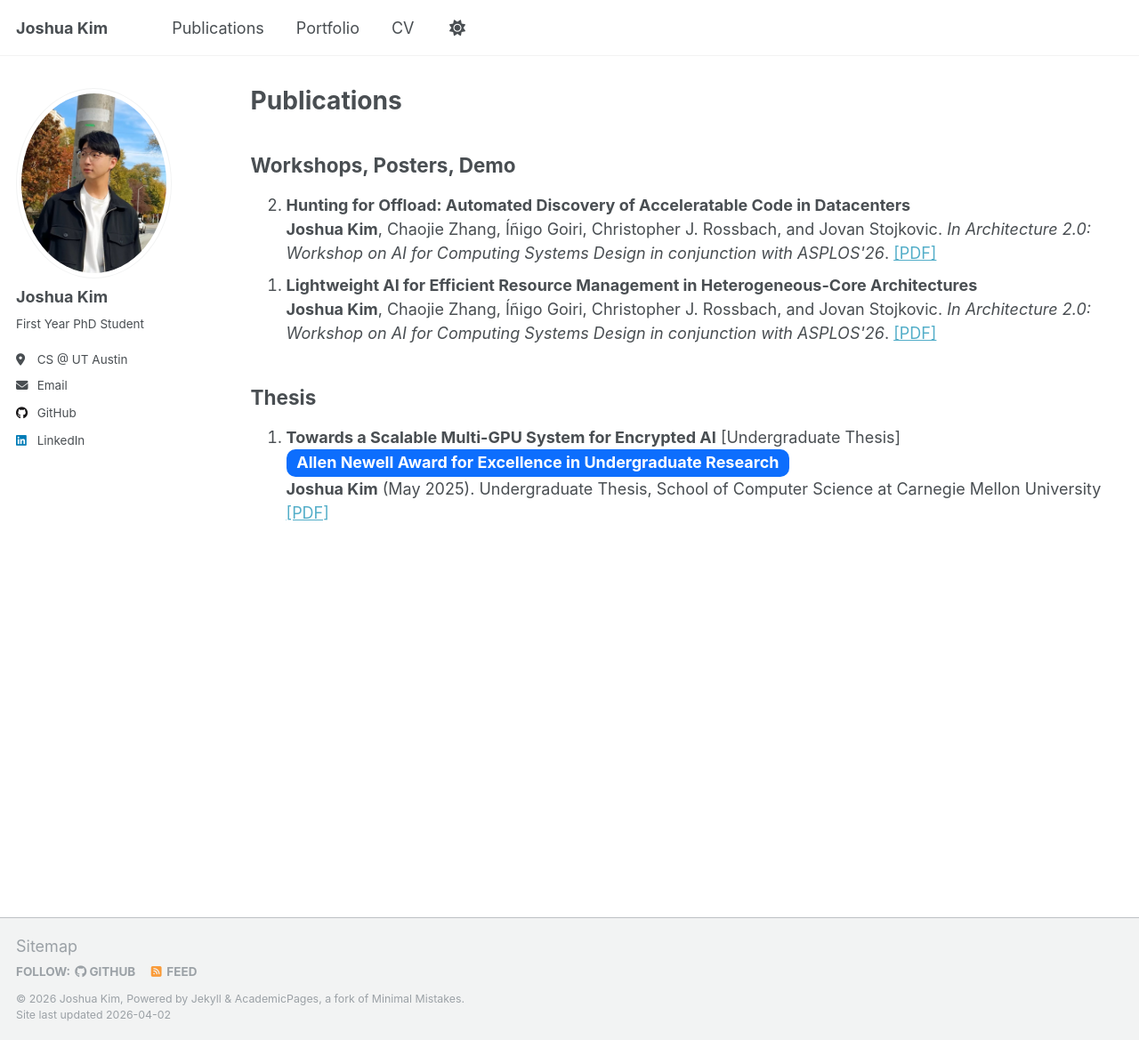
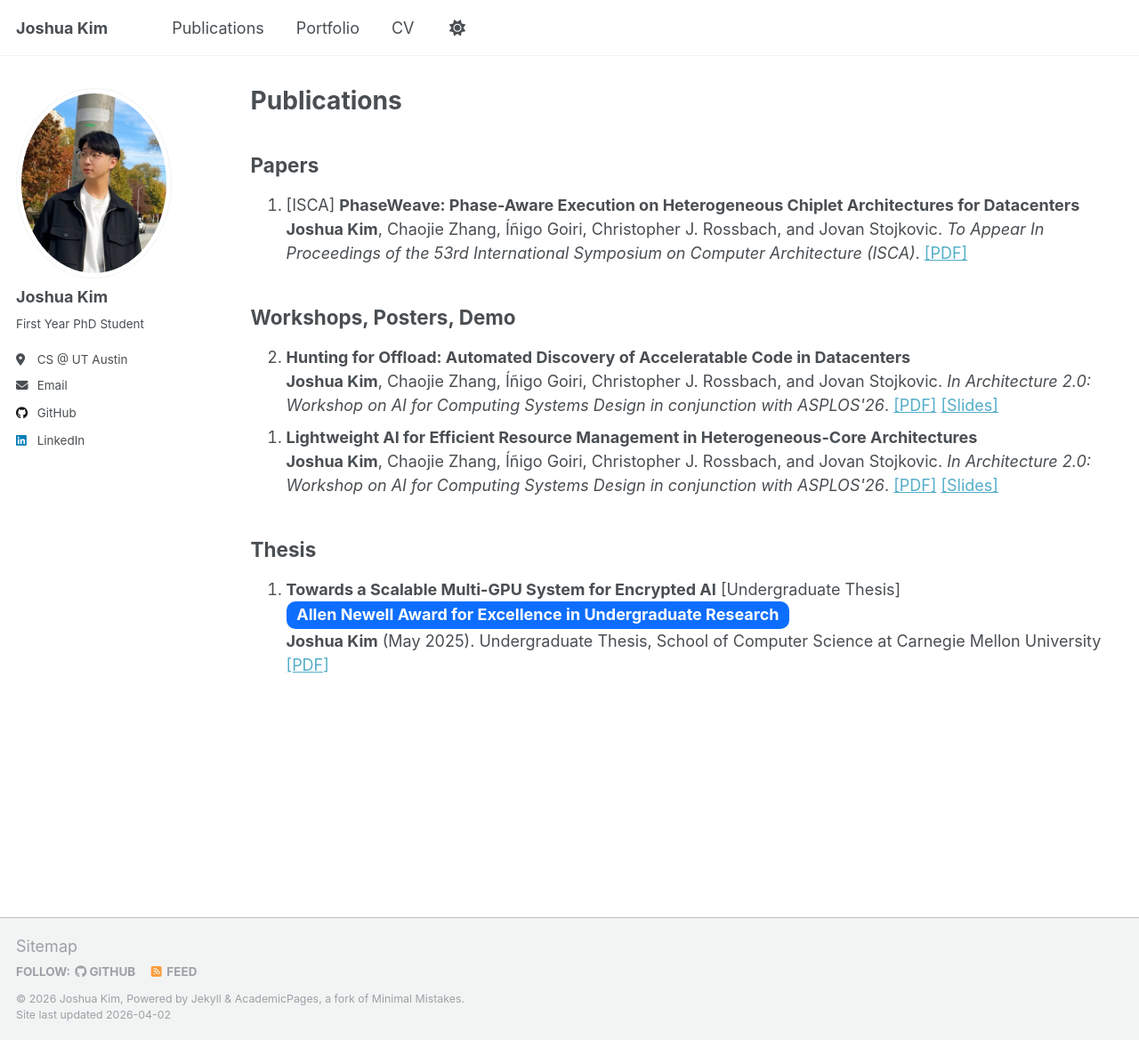
Before and after one commit to joshk411/joshk411.github.io, a Jekyll site: the page built from _pages/publications.md, in a window 1280 px wide and 1169 px high. Shown: the whole window at 89% size. Built offline with Jekyll 4.4.1, drawn with Linux system fonts in a browser that asks for light colours; a script that is not in the unit is left out.

Commit message:
Update with workshop and paper

```diff
--- a/_pages/publications.md
+++ b/_pages/publications.md
@@ -7,26 +7,36 @@ author_profile: true
 
 
 
-<!-- ## Papers
+## Papers
 <ol reversed>
-</ol> -->
+
+<li>
+[ISCA] <strong>PhaseWeave: Phase-Aware Execution on Heterogeneous Chiplet Architectures for Datacenters</strong>
+<br>
+<b>Joshua Kim</b>, Chaojie Zhang, Íñigo Goiri, Christopher J. Rossbach, and Jovan Stojkovic. <i>To Appear In Proceedings of the 53rd International Symposium on Computer Architecture (ISCA)</i>.
+<a href="../_pages/404.md">[PDF]</a>
+</li>
+
+</ol>
 
 
 ## Workshops, Posters, Demo
 <ol reversed>
+
 <li>
 <strong>Hunting for Offload: Automated Discovery of Acceleratable Code in Datacenters</strong>
 <br>
 <b>Joshua Kim</b>, Chaojie Zhang, Íñigo Goiri, Christopher J. Rossbach, and Jovan Stojkovic. <i>In Architecture 2.0: Workshop on AI for Computing Systems Design in conjunction with ASPLOS'26</i>.
-<a href="404.md">[PDF]</a>
+<a href="../files/2026/Hunting_for_Offload-Arch2.0.pdf">[PDF]</a> <a href="../files/2026/Hunting_for_Offload-Arch2.0-slides.pdf">[Slides]</a>
 </li>
 
 <li>
 <strong>Lightweight AI for Efficient Resource Management in Heterogeneous-Core Architectures</strong>
 <br>
 <b>Joshua Kim</b>, Chaojie Zhang, Íñigo Goiri, Christopher J. Rossbach, and Jovan Stojkovic. <i>In Architecture 2.0: Workshop on AI for Computing Systems Design in conjunction with ASPLOS'26</i>.
-<a href="404.md">[PDF]</a>
+<a href="../files/2026/Lightweight_AI-Arch2.0.pdf">[PDF]</a> <a href="../files/2026/Lightweight_AI-Arch2.0-slides.pdf">[Slides]</a>
 </li>
+
 </ol>
 
 ## Thesis
```
Also changed, not shown: _pages/portfolio.md (+1 -0 lines), 5 other files.
